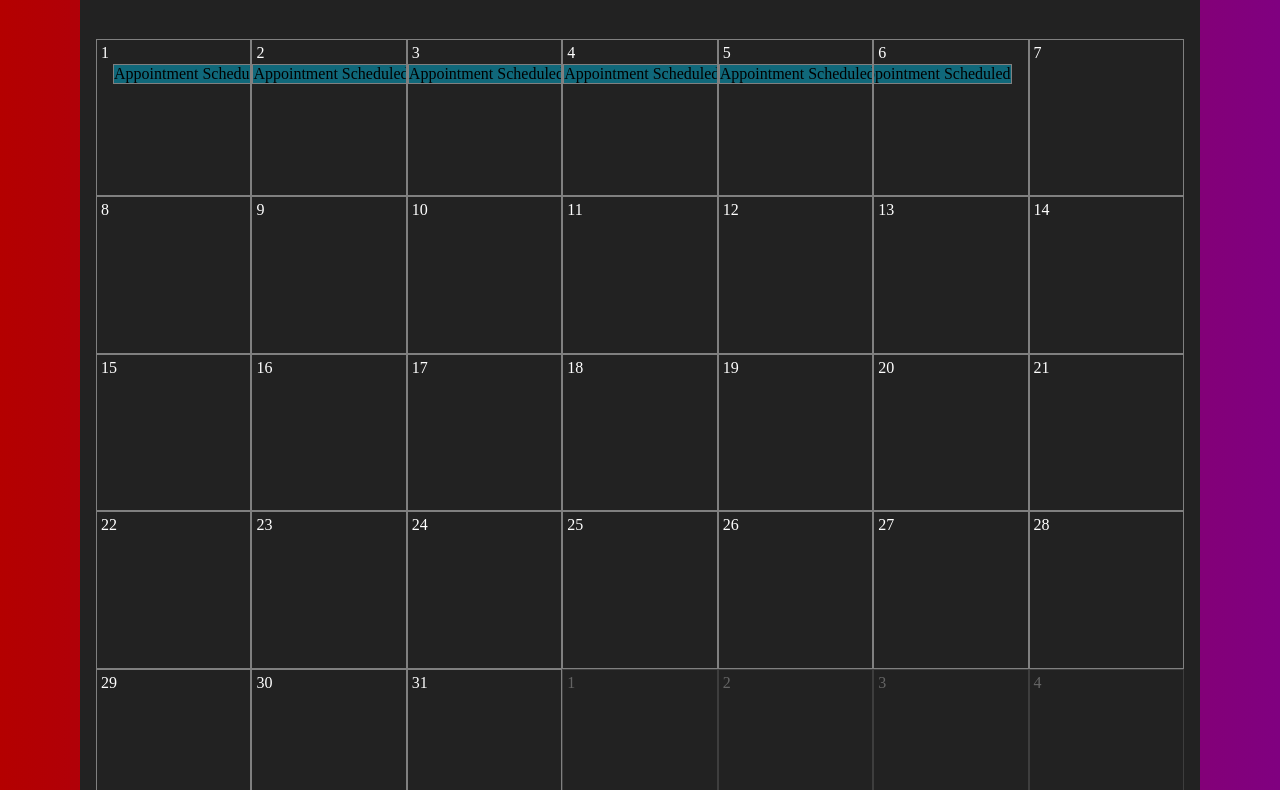
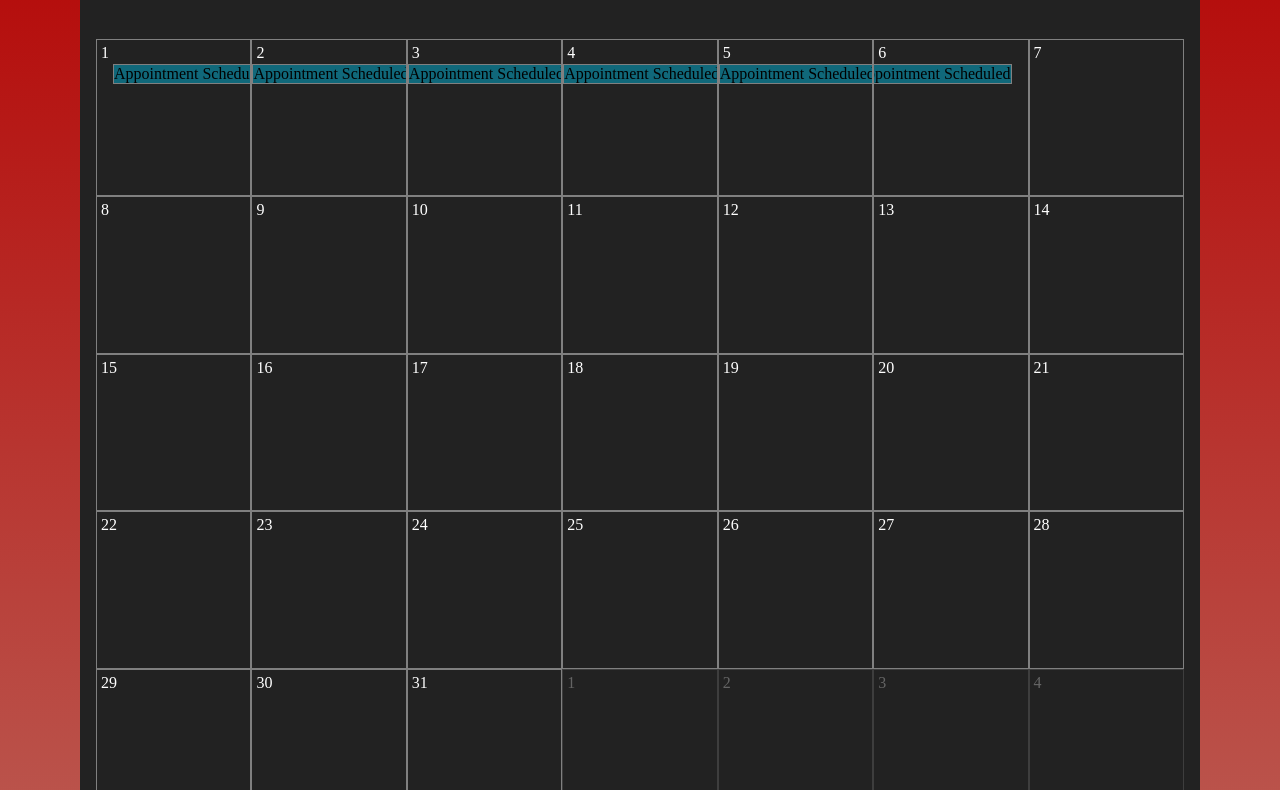
Before and after one commit to ctrachte/Kitchen-Calendar, a website: page index.html in a window 1280 px wide. Shown: the part 169-959 px from the top of the page. Drawn offline with Linux system fonts and the light colour scheme.

Commit message:
conditional color gradient background to make styles more responsive

```diff
--- a/kitchenCalendar.css
+++ b/kitchenCalendar.css
@@ -144,10 +144,28 @@ svg:hover {
     justify-content: right;
 }
 
+@media screen  {
+
+}
 body {
     align-items: center;
     display: flex;
     justify-content: center;
     margin: 0;
-    background: linear-gradient(to right, rgb(180, 0, 0), purple);
 }
+@media screen and (max-width: 700px) {
+    body {
+      background-color: rgb(155, 155, 155) !important;
+    }
+  }
+  @media screen and (min-width: 700px) {
+    body {
+        background: linear-gradient(to bottom, rgb(180, 0, 0), rgba(219,33,15,0.5));
+    }
+  }
+
+  @media screen and (max-height: 800px) {
+    body {
+      background-color: rgb(155, 155, 155) !important;
+    }
+  }
```
